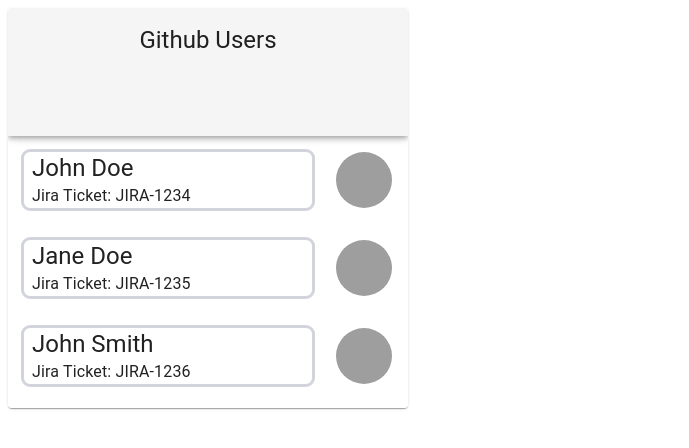
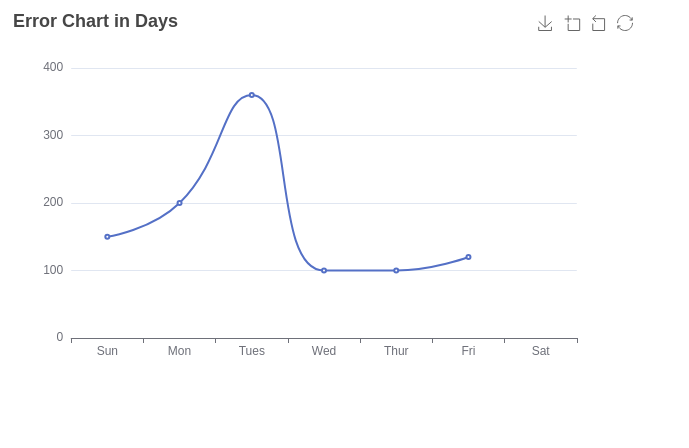
Before and after one commit to Codeyg12/test-view, a Next.js app: page / in a window 1280 px wide. Shown: the top 448 px of the page, without its empty margins (0-689 px from the left). Built offline with nearby package versions, Linux system fonts and the light colour scheme; grey boxes are pictures that could not be loaded.

Commit message:
Starter line graph

```diff
--- /dev/null
+++ b/app/components/LineGraph.tsx
@@ -0,0 +1,40 @@
+'use client'
+
+import React from 'react';
+import ReactECharts from 'echarts-for-react';
+
+const LineGraph: React.FC = () => {
+  const option = {
+    title: {
+      text: 'Error Chart in Days'
+    },
+    toolbox: {
+        feature: {
+            saveAsImage: {},
+            dataZoom: {},
+            restore: {}
+        }
+    },
+    tooltip: {},
+    legend: {
+      data:['leg']
+    },
+    xAxis: {
+      data: ['Sun', 'Mon', 'Tues', 'Wed', 'Thur', 'Fri', 'Sat']
+    },
+    yAxis: {},
+    series: [{
+      name: 'Errors',
+      type: 'line',
+      data: [150, 200, 360, 100, 100, 120],
+        smooth: true
+    }]
+  };
+
+  return <ReactECharts
+    option={option}
+    style={{ height: 400 }}
+  />;
+};
+
+export default LineGraph;
--- a/app/page.tsx
+++ b/app/page.tsx
@@ -1,17 +1,21 @@
 
 import GithubUsers from "./components/GithubUsers";
-import Chart from "./components/PieChart";
+import LineGraph from "./components/LineGraph";
+import PieChart from "./components/PieChart";
 
 export default function Home() {
   return (
     <>
     {/* https://echarts.apache.org/examples/en/editor.html?c=treemap-sunburst-transition */}
       {/* <div className="flex">
-        <Chart chartData={[{ testType: 'Features', failures: 25, passes: 75 }]} />
-        <Chart chartData={[{ testType: 'Scenarios', failures: 50, passes: 50 }]} />
-        <Chart chartData={[{ testType: 'Steps', failures: 37, passes: 63 }]} />
+        <PieChart chartData={[{ testType: 'Features', failures: 25, passes: 75 }]} />
+        <PieChart chartData={[{ testType: 'Scenarios', failures: 50, passes: 50 }]} />
+        <PieChart chartData={[{ testType: 'Steps', failures: 37, passes: 63 }]} />
       </div> */}
-      <GithubUsers />
+      {/* <GithubUsers /> */}
+      <div className="w-1/2">
+        <LineGraph />
+      </div>
     </>
   );
 }
```
